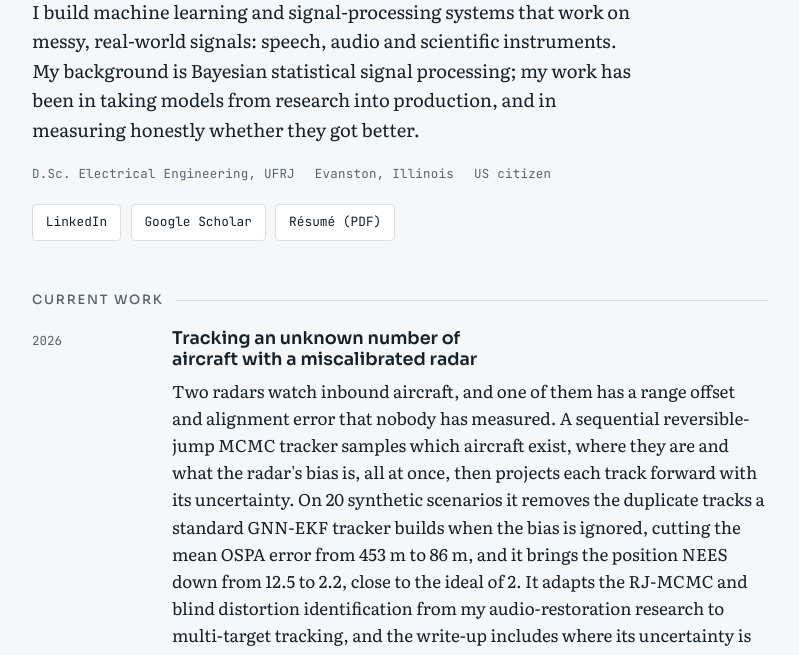
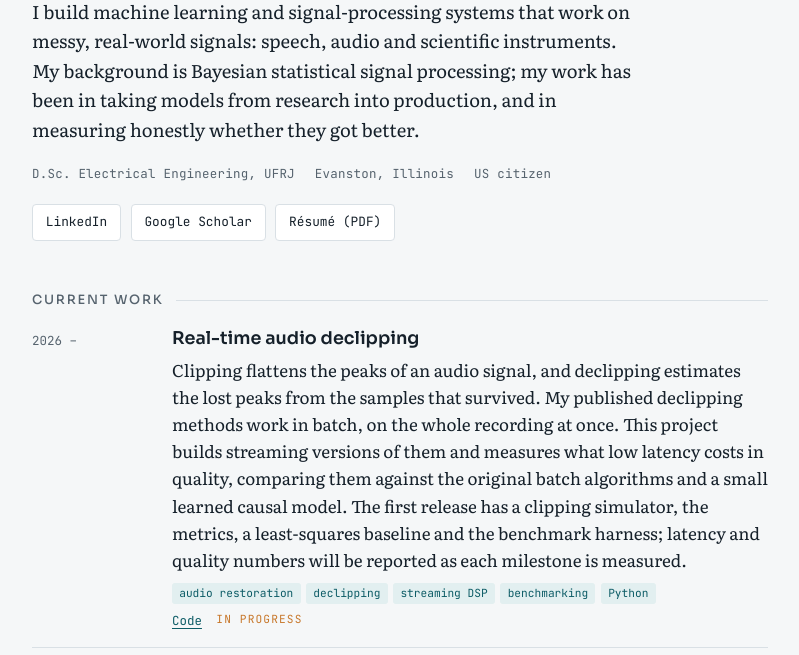
Before and after one commit to flaviorainhoavila/flaviorainhoavila.github.io, a plain HTML site: page index.html in a window 1280 px wide. Shown: the part 294-949 px from the top of the page, without its empty margins (240-1039 px from the left). Drawn offline with Linux system fonts and the light colour scheme.

Commit message:
Add real-time audio declipping project entry
Adds the realtime-declip repository to Current work, with a link to the code and an in-progress status.

Co-Authored-By: Claude Opus 5.5 <noreply@anthropic.com>
Claude-Session: https://claude.ai/code/session_01QVAa4wyvyv4XCuYvTuU8Dz

```diff
--- a/index.html
+++ b/index.html
@@ -98,6 +98,15 @@ footer{color:var(--muted);border-top:1px solid var(--rule);padding-top:1.25rem}
 <section id="work" aria-labelledby="h-work">
   <h2 id="h-work">Current work</h2>
   <ul class="list">
+    <li class="item">
+      <span class="when">2026 –</span>
+      <div class="body">
+        <h3>Real-time audio declipping</h3>
+        <p>Clipping flattens the peaks of an audio signal, and declipping estimates the lost peaks from the samples that survived. My published declipping methods work in batch, on the whole recording at once. This project builds streaming versions of them and measures what low latency costs in quality, comparing them against the original batch algorithms and a small learned causal model. The first release has a clipping simulator, the metrics, a least-squares baseline and the benchmark harness; latency and quality numbers will be reported as each milestone is measured.</p>
+        <div class="tags"><span class="tag">audio restoration</span><span class="tag">declipping</span><span class="tag">streaming DSP</span><span class="tag">benchmarking</span><span class="tag">Python</span></div>
+        <div class="rowlinks"><a href="https://github.com/flaviorainhoavila/realtime-declip" target="_blank" rel="noopener">Code</a><span class="status">In progress</span></div>
+      </div>
+    </li>
     <li class="item">
       <span class="when">2026</span>
       <div class="body">
```
